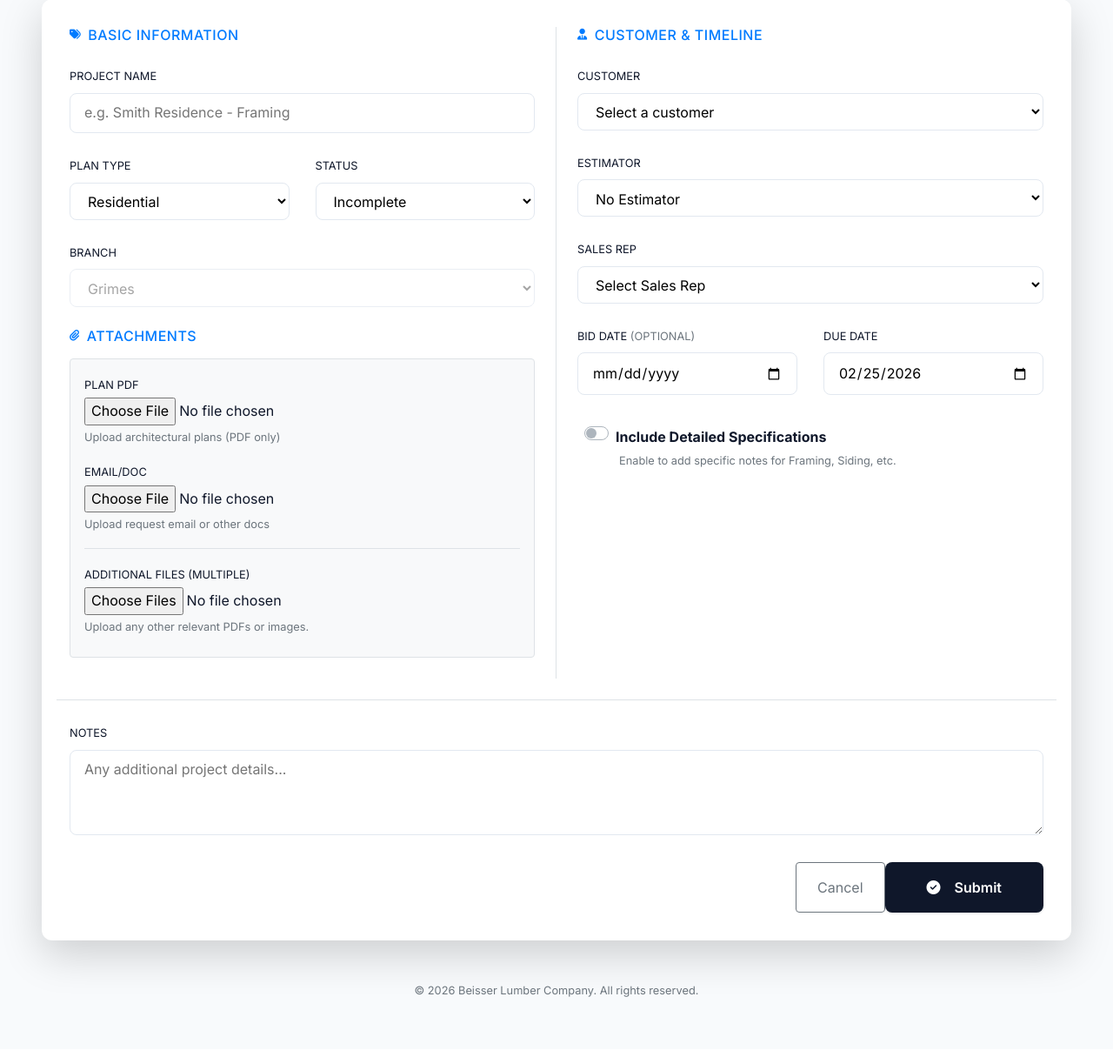
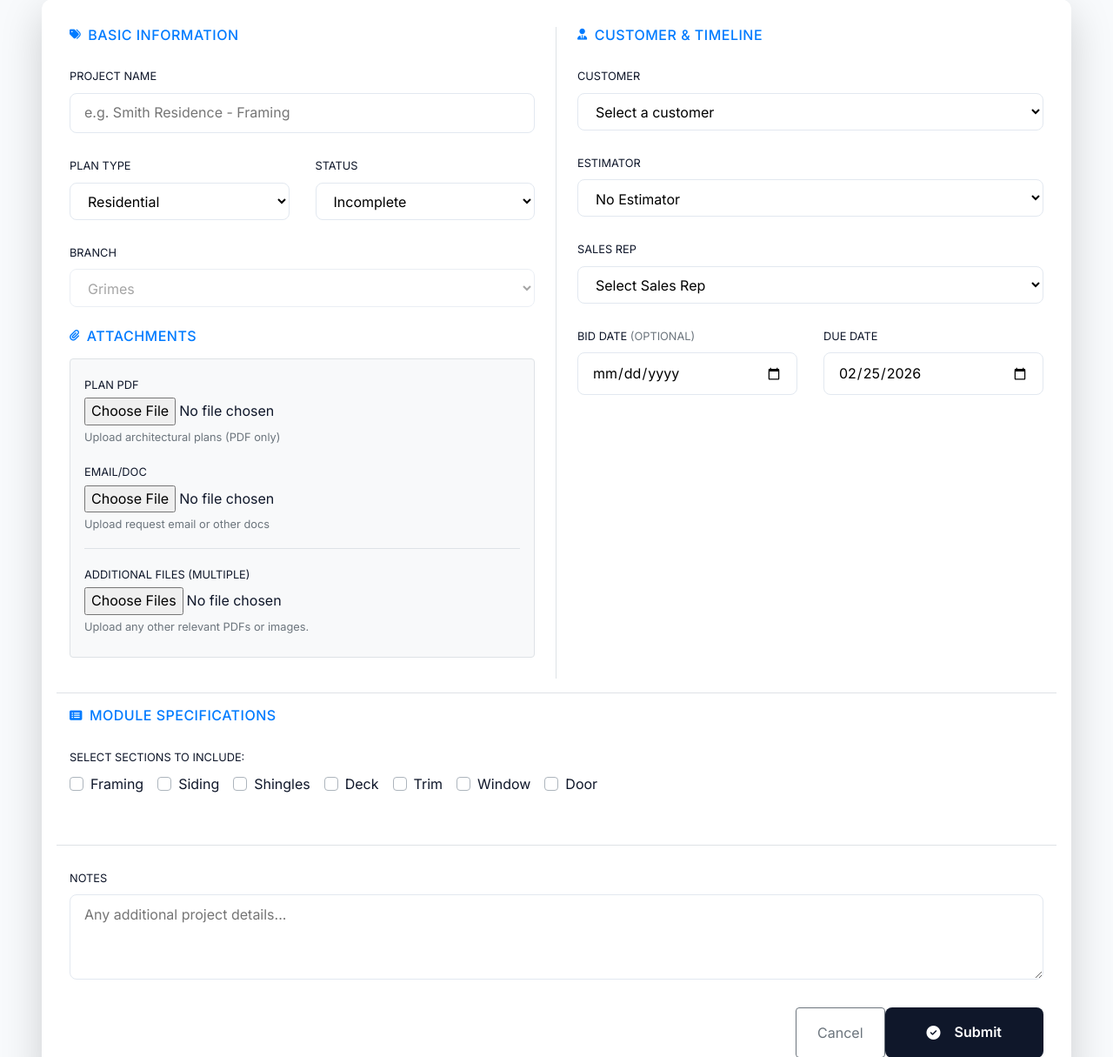
Before and after one commit to amcgrean/estimating-app, a Flask app: page /add_bid in a window 1280 px wide. Shown: the part 208-1423 px from the top of the page at 87% size. Before the commit the page ends 1354 px from the top, so only its background shows below. Run offline with Flask 3, Linux system fonts and the light colour scheme; a user stored in the database is signed in; some libraries are stand-ins or nearby versions.

Commit message:
Feature: Remove Detailed Specs Toggle

```diff
--- a/project/templates/add_bid.html
+++ b/project/templates/add_bid.html
@@ -207,19 +207,10 @@
                     </div>
                 </div>
 
-                <!-- Specs Toggle -->
-                <div class="form-group mt-2">
-                    <div class="custom-control custom-switch">
-                        {{ form.include_specs(class="custom-control-input", id="includeSpecsToggle") }}
-                        <label class="custom-control-label font-weight-bold ml-2 pt-1" for="includeSpecsToggle">Include
-                            Detailed Specifications</label>
-                    </div>
-                    <small class="form-text text-muted ml-5">Enable to add specific notes for Framing, Siding,
-                        etc.</small>
-                </div>
+                <!-- Specs Toggle Removed -->
             </div>
 
-            <div class="col-12 mt-3 pt-3 border-top" id="specs-section" style="display: none;">
+            <div class="col-12 mt-3 pt-3 border-top" id="specs-section">
                 <h5 class="mb-4 text-primary d-flex align-items-center" style="font-size: 1rem; letter-spacing: 0.5px;">
                     <i class="fas fa-list-alt mr-2 small"></i> MODULE SPECIFICATIONS
                 </h5>
@@ -715,31 +706,7 @@
         }
     });
 
-    // Master Specs Toggle (Optional: You might want to remove this if sections are independent,
-    // or use it to show/hide the whole block.
-    // Based on user request "include in bid at the top... ensure they are off by default by section until user marks sections"
-    // I will assume the outer "Include Detailed Specifications" toggle is removed or always true?
-    // The user said: "we need to have the 'include in bid' at the top of the specs still where we have the user mark the sections"
-    // So the section checkboxes REPLACE the functionality of the master toggle somewhat, OR the master toggle shows the checkboxes.
-    // Let's keep the master toggle to show/hide the entire "MODULE SPECIFICATIONS" block, and inside that block, the user toggles sections.
-
-    const specsToggle = document.getElementById('includeSpecsToggle');
-    const specsSection = document.getElementById('specs-section');
-
-    function toggleSpecs() {
-        if (specsToggle && specsSection) {
-            if (specsToggle.checked) {
-                specsSection.style.display = 'block';
-            } else {
-                specsSection.style.display = 'none';
-            }
-        }
-    }
-
-    if (specsToggle) {
-        specsToggle.addEventListener('change', toggleSpecs);
-        toggleSpecs();
-    }
+    // Master Specs Toggle Logic Removed - Section always visible
 
     // Toggle Flexible Bid Date
     const bidDateInput = document.getElementById('bid_date');
```
Also changed, not shown: project/templates/manage_bid.html (+3 -23 lines).
